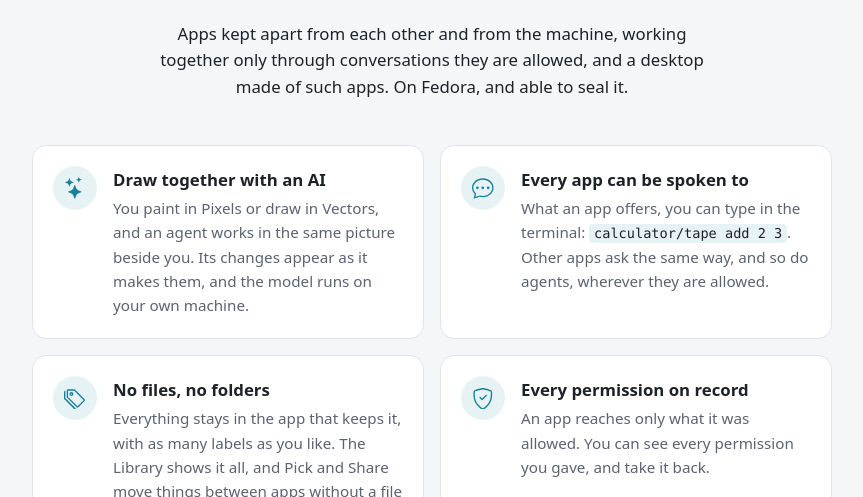
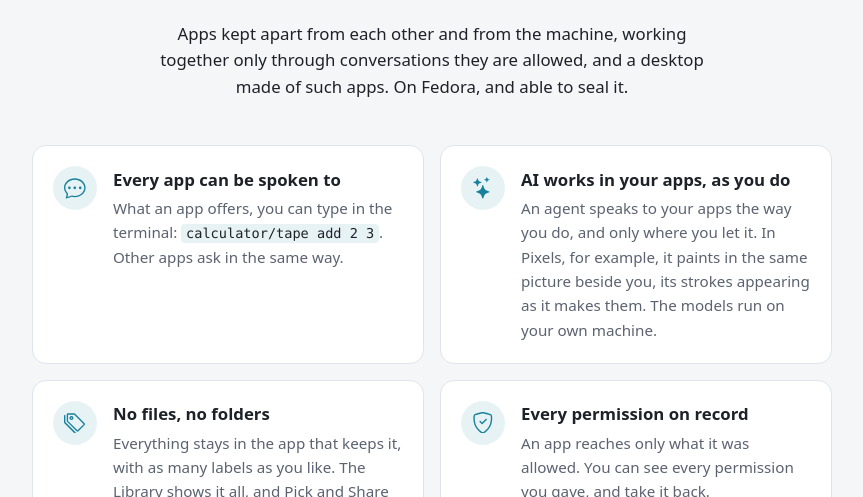
Before and after one commit to VIR6IL/vir6il.github.io, a plain HTML site: page index.html in a window 1280 px wide. Shown: the part 303-800 px from the top of the page, without its empty margins (208-1071 px from the left). Drawn offline with Linux system fonts and the light colour scheme.

Commit message:
The app model first, AI as what follows from it
"Every app can be spoken to" leads; the AI card says agents use apps as a
person does, with painting in Pixels as one example, so vir6il does not read
as a drawing program for AI.

Co-Authored-By: Claude Opus 5.5 <noreply@anthropic.com>

```diff
--- a/index.html
+++ b/index.html
@@ -137,19 +137,20 @@
 
   <ul class="features">
     <li>
-      <span class="icon" aria-hidden="true"><svg viewBox="0 0 16 16" fill="currentColor" focusable="false"><path d="M7.657 6.247c.11-.33.576-.33.686 0l.645 1.937a2.89 2.89 0 0 0 1.829 1.828l1.936.645c.33.11.33.576 0 .686l-1.937.645a2.89 2.89 0 0 0-1.828 1.829l-.645 1.936a.361.361 0 0 1-.686 0l-.645-1.937a2.89 2.89 0 0 0-1.828-1.828l-1.937-.645a.361.361 0 0 1 0-.686l1.937-.645a2.89 2.89 0 0 0 1.828-1.828zM3.794 1.148a.217.217 0 0 1 .412 0l.387 1.162c.173.518.579.924 1.097 1.097l1.162.387a.217.217 0 0 1 0 .412l-1.162.387A1.73 1.73 0 0 0 4.593 5.69l-.387 1.162a.217.217 0 0 1-.412 0L3.407 5.69A1.73 1.73 0 0 0 2.31 4.593l-1.162-.387a.217.217 0 0 1 0-.412l1.162-.387A1.73 1.73 0 0 0 3.407 2.31zM10.863.099a.145.145 0 0 1 .274 0l.258.774c.115.346.386.617.732.732l.774.258a.145.145 0 0 1 0 .274l-.774.258a1.16 1.16 0 0 0-.732.732l-.258.774a.145.145 0 0 1-.274 0l-.258-.774a1.16 1.16 0 0 0-.732-.732L9.1 2.137a.145.145 0 0 1 0-.274l.774-.258c.346-.115.617-.386.732-.732z"/></svg></span>
-      <div>
-        <h2>Draw together with an AI</h2>
-        <p>You paint in Pixels or draw in Vectors, and an agent works in the same picture beside you.
-        Its changes appear as it makes them, and the model runs on your own machine.</p>
-      </div>
-    </li>
-    <li>
       <span class="icon" aria-hidden="true"><svg viewBox="0 0 16 16" fill="currentColor" focusable="false"><path d="M5 8a1 1 0 1 1-2 0 1 1 0 0 1 2 0m4 0a1 1 0 1 1-2 0 1 1 0 0 1 2 0m3 1a1 1 0 1 0 0-2 1 1 0 0 0 0 2"/><path d="m2.165 15.803.02-.004c1.83-.363 2.948-.842 3.468-1.105A9 9 0 0 0 8 15c4.418 0 8-3.134 8-7s-3.582-7-8-7-8 3.134-8 7c0 1.76.743 3.37 1.97 4.6a10.4 10.4 0 0 1-.524 2.318l-.003.011a11 11 0 0 1-.244.637c-.079.186.074.394.273.362a22 22 0 0 0 .693-.125m.8-3.108a1 1 0 0 0-.287-.801C1.618 10.83 1 9.468 1 8c0-3.192 3.004-6 7-6s7 2.808 7 6-3.004 6-7 6a8 8 0 0 1-2.088-.272 1 1 0 0 0-.711.074c-.387.196-1.24.57-2.634.893a11 11 0 0 0 .398-2"/></svg></span>
       <div>
         <h2>Every app can be spoken to</h2>
         <p>What an app offers, you can type in the terminal: <code>calculator/tape add 2 3</code>.
-        Other apps ask the same way, and so do agents, wherever they are allowed.</p>
+        Other apps ask in the same way.</p>
+      </div>
+    </li>
+    <li>
+      <span class="icon" aria-hidden="true"><svg viewBox="0 0 16 16" fill="currentColor" focusable="false"><path d="M7.657 6.247c.11-.33.576-.33.686 0l.645 1.937a2.89 2.89 0 0 0 1.829 1.828l1.936.645c.33.11.33.576 0 .686l-1.937.645a2.89 2.89 0 0 0-1.828 1.829l-.645 1.936a.361.361 0 0 1-.686 0l-.645-1.937a2.89 2.89 0 0 0-1.828-1.828l-1.937-.645a.361.361 0 0 1 0-.686l1.937-.645a2.89 2.89 0 0 0 1.828-1.828zM3.794 1.148a.217.217 0 0 1 .412 0l.387 1.162c.173.518.579.924 1.097 1.097l1.162.387a.217.217 0 0 1 0 .412l-1.162.387A1.73 1.73 0 0 0 4.593 5.69l-.387 1.162a.217.217 0 0 1-.412 0L3.407 5.69A1.73 1.73 0 0 0 2.31 4.593l-1.162-.387a.217.217 0 0 1 0-.412l1.162-.387A1.73 1.73 0 0 0 3.407 2.31zM10.863.099a.145.145 0 0 1 .274 0l.258.774c.115.346.386.617.732.732l.774.258a.145.145 0 0 1 0 .274l-.774.258a1.16 1.16 0 0 0-.732.732l-.258.774a.145.145 0 0 1-.274 0l-.258-.774a1.16 1.16 0 0 0-.732-.732L9.1 2.137a.145.145 0 0 1 0-.274l.774-.258c.346-.115.617-.386.732-.732z"/></svg></span>
+      <div>
+        <h2>AI works in your apps, as you do</h2>
+        <p>An agent speaks to your apps the way you do, and only where you let it. In Pixels, for
+        example, it paints in the same picture beside you, its strokes appearing as it makes them.
+        The models run on your own machine.</p>
       </div>
     </li>
     <li>
```
